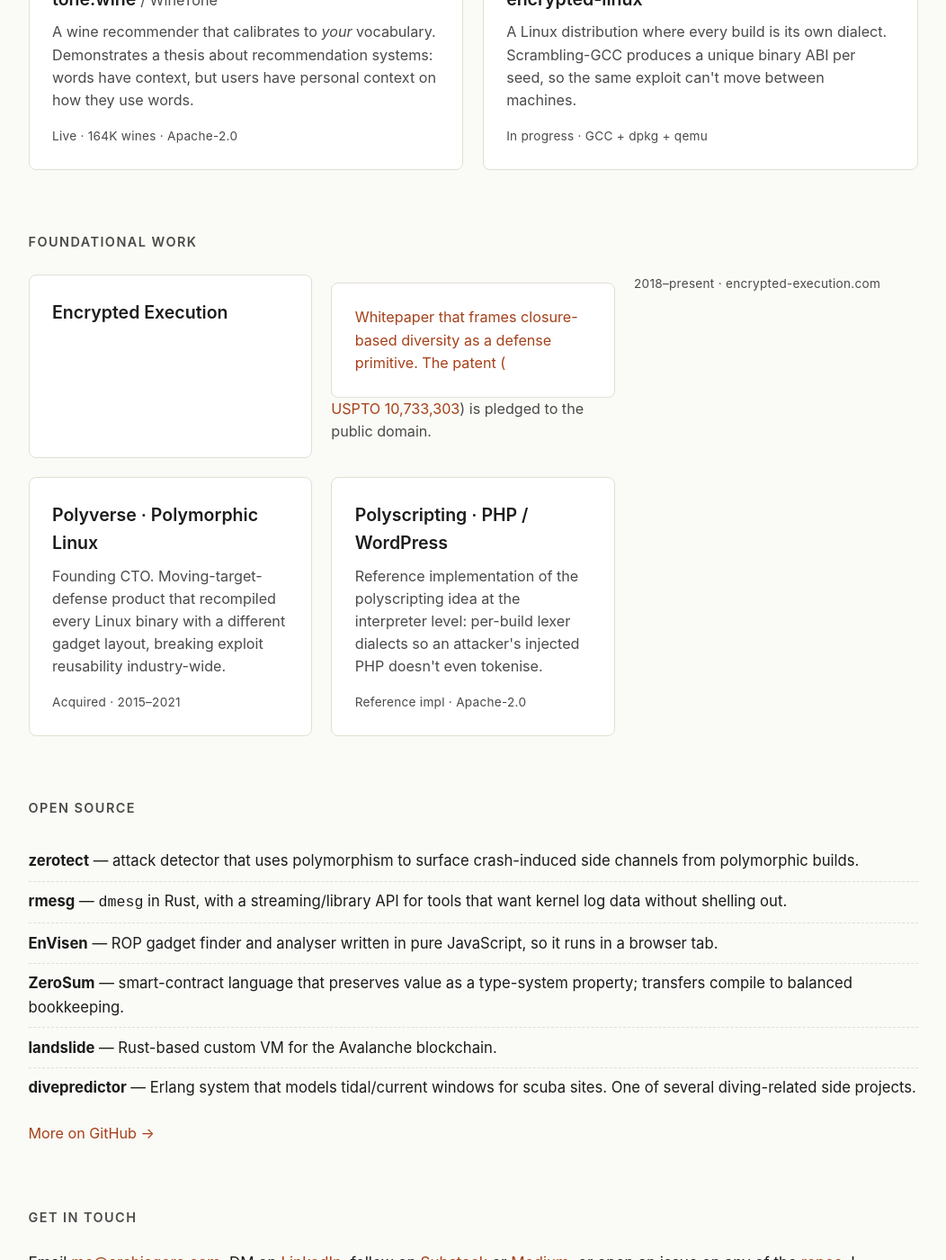
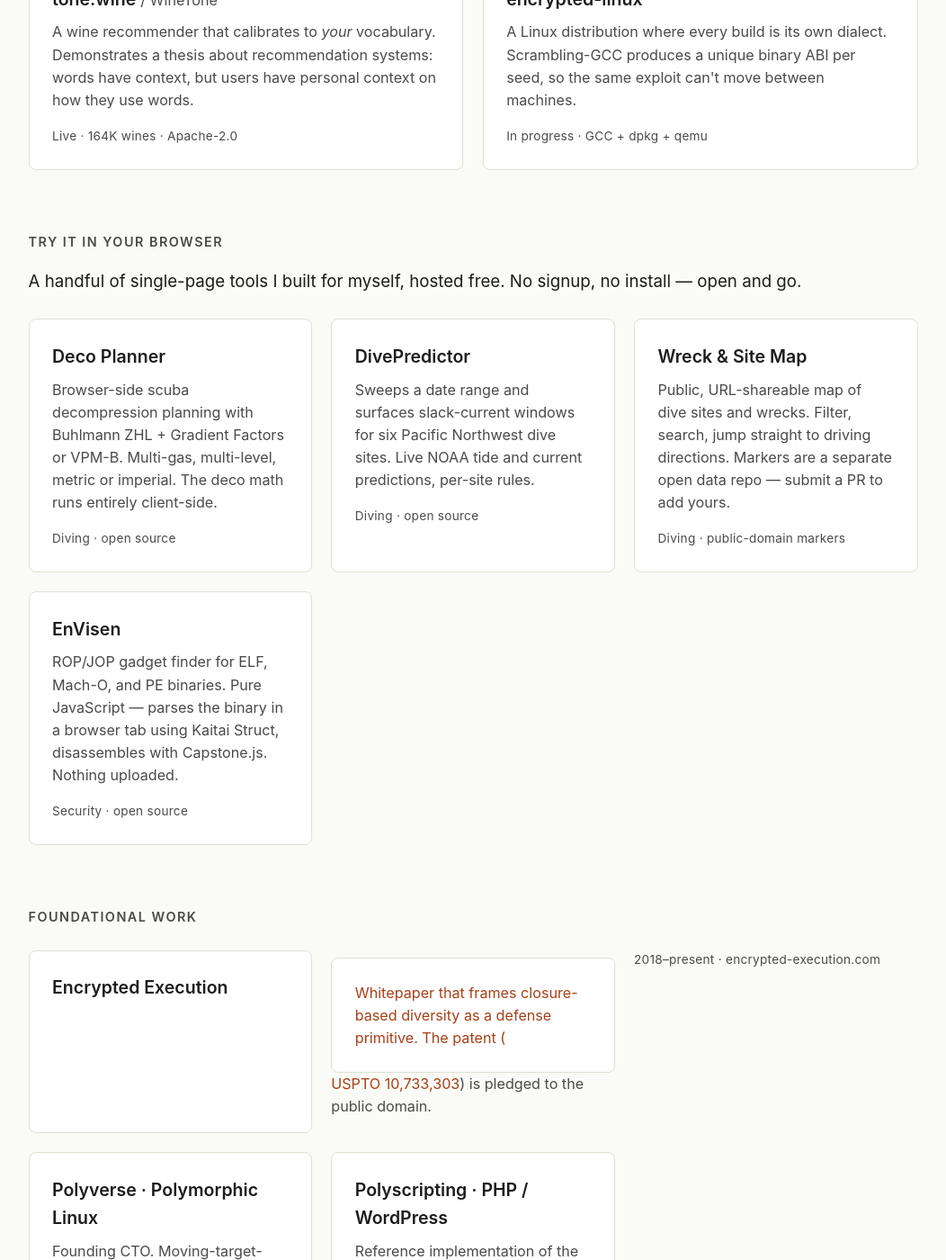
Before and after one commit to archisgore/archisgore.github.io, a Jekyll site: the page built from index.html, in a window 1280 px wide and 1400 px high, scrolled down 711 px. Shown: the whole window at 90% size, without its empty margins (114-1166 px from the left). Built offline with Jekyll 4.4.1, drawn with Linux system fonts in a browser that asks for light colours; some of the changed text lies outside the part shown.

Commit message:
Add 'Try it in your browser' section linking hosted tools
Surfaces the live, click-and-use tools (Deco Planner, DivePredictor,
Wreck & Site Map, EnVisen) as cards on the homepage so visitors can
actually try the things, not just read about the repos. WineTone
stays in 'Current' as the flagship work.

Also updates the divepredictor entry in 'Open source' — it's no
longer Erlang. The repo started as an Erlang learn-project, was
ported to Python/FastAPI on Fly.io; the bullet now reflects that.

Co-Authored-By: Claude Opus 4.7 (1M context) <noreply@anthropic.com>

```diff
--- a/index.html
+++ b/index.html
@@ -53,6 +53,54 @@ description: Engineer, founder, security researcher. Builder of polymorphic Linu
         same exploit can't move between machines.
       </p>
       <p class="card-meta">In progress · GCC + dpkg + qemu</p>
+    </a>
+
+  </div>
+</section>
+
+<section class="container hosted-tools">
+  <h2 class="section-h">Try it in your browser</h2>
+  <p class="hero-blurb" style="margin-top:-0.5rem;">A handful of single-page tools I built for myself, hosted free. No signup, no install — open and go.</p>
+  <div class="card-grid">
+
+    <a class="card" href="https://deco-planner.archisgore.com/">
+      <h3 class="card-title">Deco Planner</h3>
+      <p class="card-body">
+        Browser-side scuba decompression planning with Buhlmann ZHL +
+        Gradient Factors or VPM-B. Multi-gas, multi-level, metric or
+        imperial. The deco math runs entirely client-side.
+      </p>
+      <p class="card-meta">Diving · open source</p>
+    </a>
+
+    <a class="card" href="https://divepredictor.archisgore.com/">
+      <h3 class="card-title">DivePredictor</h3>
+      <p class="card-body">
+        Sweeps a date range and surfaces slack-current windows for six
+        Pacific Northwest dive sites. Live NOAA tide and current
+        predictions, per-site rules.
+      </p>
+      <p class="card-meta">Diving · open source</p>
+    </a>
+
+    <a class="card" href="https://map.archisgore.com/">
+      <h3 class="card-title">Wreck &amp; Site Map</h3>
+      <p class="card-body">
+        Public, URL-shareable map of dive sites and wrecks. Filter,
+        search, jump straight to driving directions. Markers are a
+        separate open data repo — submit a PR to add yours.
+      </p>
+      <p class="card-meta">Diving · public-domain markers</p>
+    </a>
+
+    <a class="card" href="https://envisen.archisgore.com/">
+      <h3 class="card-title">EnVisen</h3>
+      <p class="card-body">
+        ROP/JOP gadget finder for ELF, Mach-O, and PE binaries. Pure
+        JavaScript — parses the binary in a browser tab using Kaitai
+        Struct, disassembles with Capstone.js. Nothing uploaded.
+      </p>
+      <p class="card-meta">Security · open source</p>
     </a>
 
   </div>
@@ -125,8 +173,9 @@ description: Engineer, founder, security researcher. Builder of polymorphic Linu
     </li>
     <li>
       <a href="https://github.com/archisgore/divepredictor"><strong>divepredictor</strong></a>
-      — Erlang system that models tidal/current windows for scuba sites.
-      One of several diving-related side projects.
+      — Python/FastAPI service that models tidal &amp; current windows
+      for scuba sites, backed by NOAA predictions. Originally written in
+      Erlang as a learn-Erlang project; later ported.
     </li>
   </ul>
   <p class="more-link">
```
